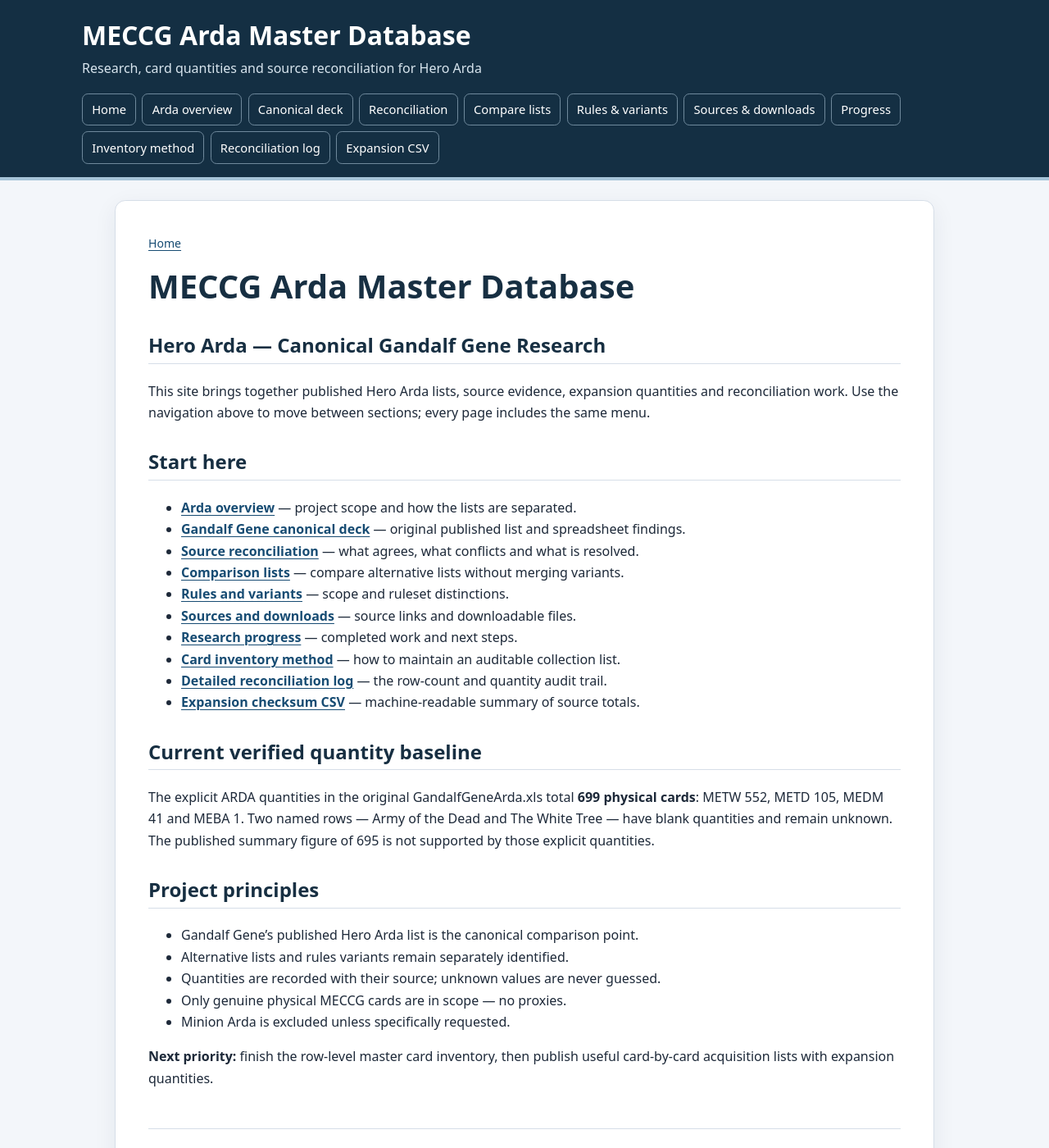
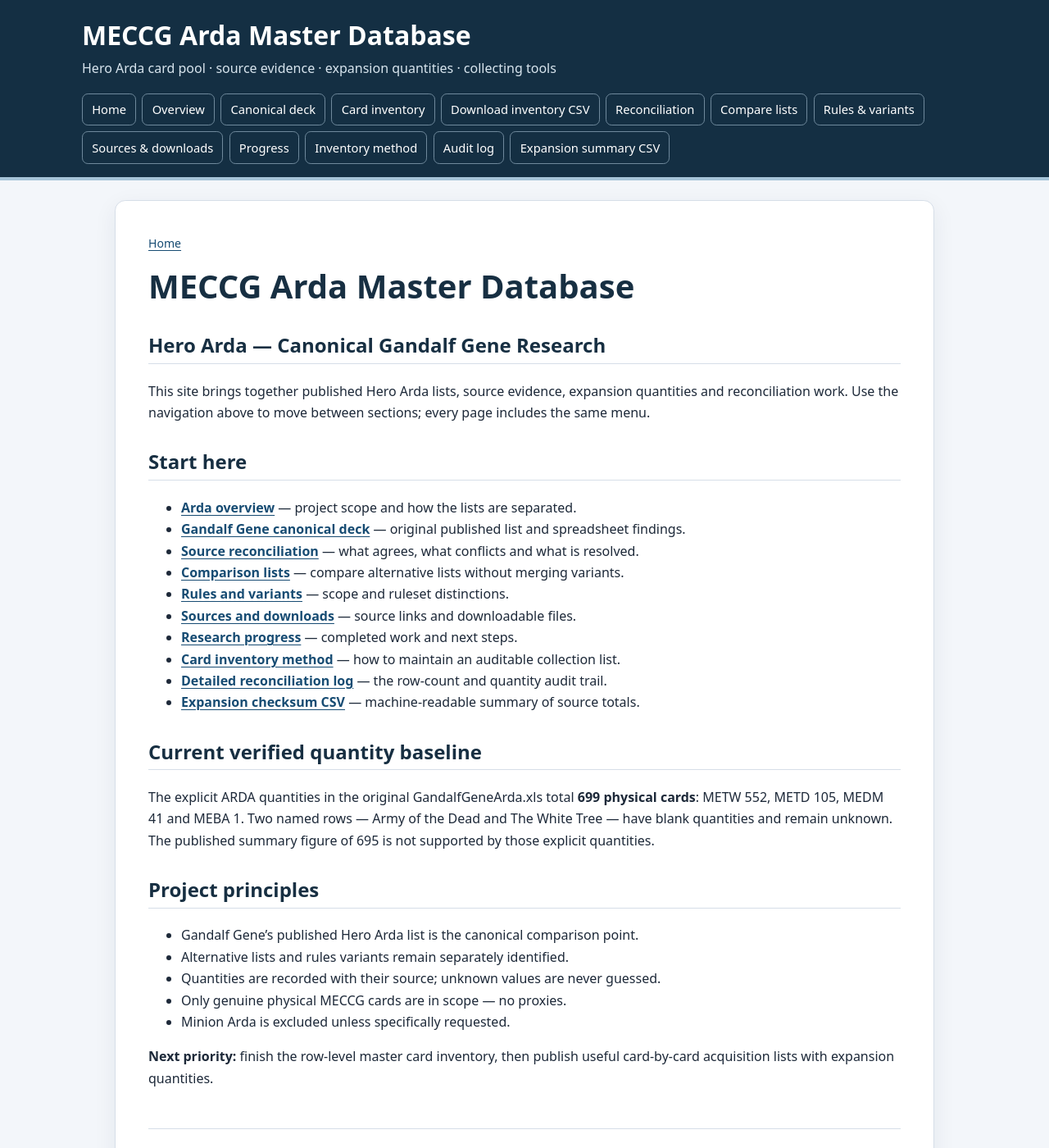
Before and after one commit to JamSpot/meccg-arda-master-database, a Jekyll site: the page built from index.md, in a window 1280 px wide and 1400 px high. Shown: the whole window at 82% size. Built offline with Jekyll 4.4.1, drawn with Linux system fonts in a browser that asks for light colours; some of the changed text lies outside the part shown.

Commit message:
Add card inventory to shared site navigation

```diff
--- a/_layouts/default.html
+++ b/_layouts/default.html
@@ -12,19 +12,21 @@
     <header class="site-header">
       <div class="site-header-inner">
         <a class="site-brand" href="{{ '/' | relative_url }}">{{ site.title }}</a>
-        <p class="site-tagline">Research, card quantities and source reconciliation for Hero Arda</p>
+        <p class="site-tagline">Hero Arda card pool · source evidence · expansion quantities · collecting tools</p>
         <nav class="primary-nav" aria-label="Main navigation">
           <a href="{{ '/' | relative_url }}">Home</a>
-          <a href="{{ '/docs/arda-overview.html' | relative_url }}">Arda overview</a>
+          <a href="{{ '/docs/arda-overview.html' | relative_url }}">Overview</a>
           <a href="{{ '/docs/gandalf-gene.html' | relative_url }}">Canonical deck</a>
+          <a href="{{ '/docs/card-inventory.html' | relative_url }}">Card inventory</a>
+          <a href="{{ '/data/gandalf-gene-arda-card-inventory.csv' | relative_url }}">Download inventory CSV</a>
           <a href="{{ '/docs/source-reconciliation.html' | relative_url }}">Reconciliation</a>
           <a href="{{ '/docs/comparison-lists.html' | relative_url }}">Compare lists</a>
           <a href="{{ '/docs/rules-and-variants.html' | relative_url }}">Rules &amp; variants</a>
           <a href="{{ '/docs/sources.html' | relative_url }}">Sources &amp; downloads</a>
           <a href="{{ '/docs/research-progress.html' | relative_url }}">Progress</a>
           <a href="{{ '/docs/card-inventory-method.html' | relative_url }}">Inventory method</a>
-          <a href="{{ '/docs/reconciliation-log.html' | relative_url }}">Reconciliation log</a>
-          <a href="{{ '/data/expansion-checksums.csv' | relative_url }}">Expansion CSV</a>
+          <a href="{{ '/docs/reconciliation-log.html' | relative_url }}">Audit log</a>
+          <a href="{{ '/data/expansion-checksums.csv' | relative_url }}">Expansion summary CSV</a>
         </nav>
       </div>
     </header>
@@ -36,6 +38,7 @@
       {{ content }}
       <footer class="page-footer">
         <p><strong>MECCG Arda Master Database</strong> · Hero Arda research only · Genuine physical cards, no proxies.</p>
+        <p><a href="{{ '/' | relative_url }}">Back to home</a> · <a href="{{ '/docs/card-inventory.html' | relative_url }}">Card inventory</a> · <a href="{{ '/docs/sources.html' | relative_url }}">Sources &amp; downloads</a></p>
         <p><a href="https://github.com/JamSpot/meccg-arda-master-database">View source on GitHub</a></p>
       </footer>
     </main>
```
